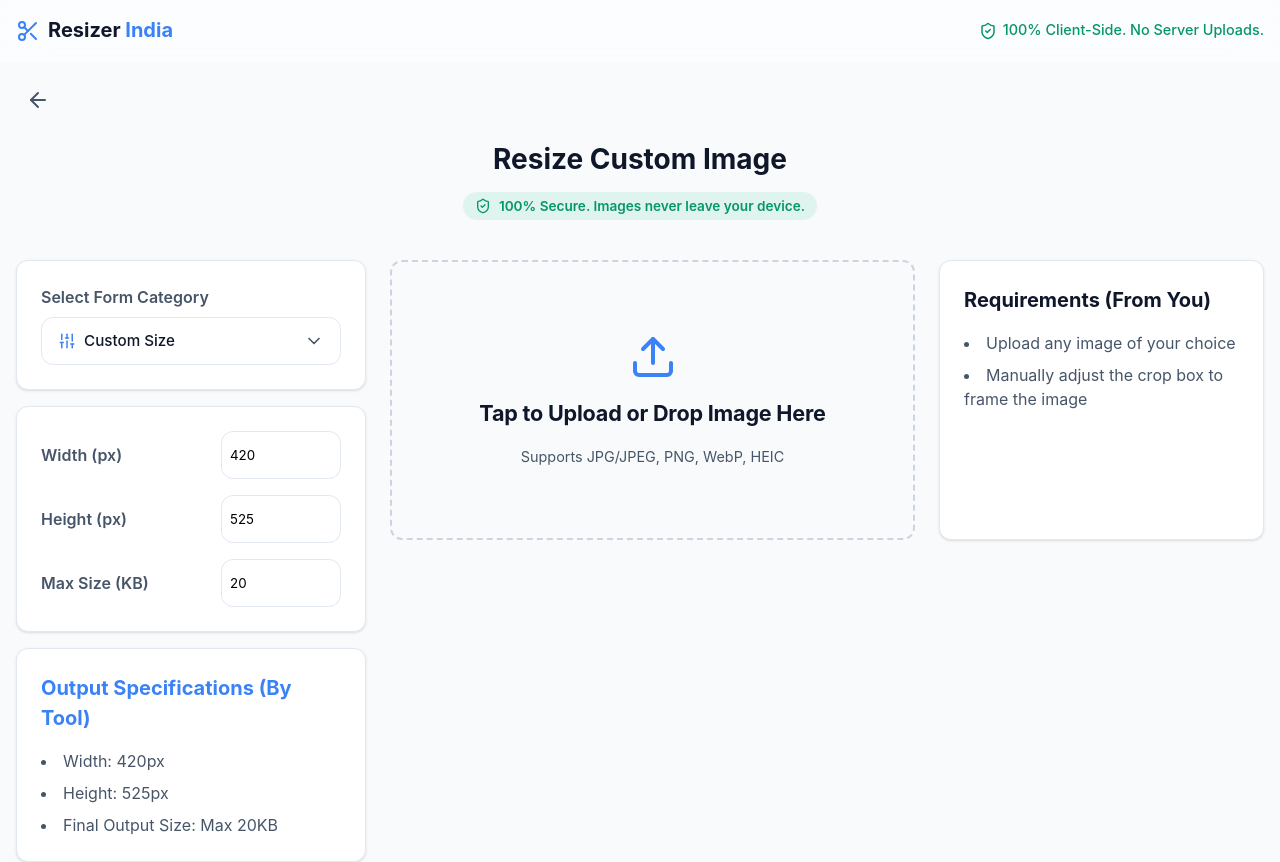
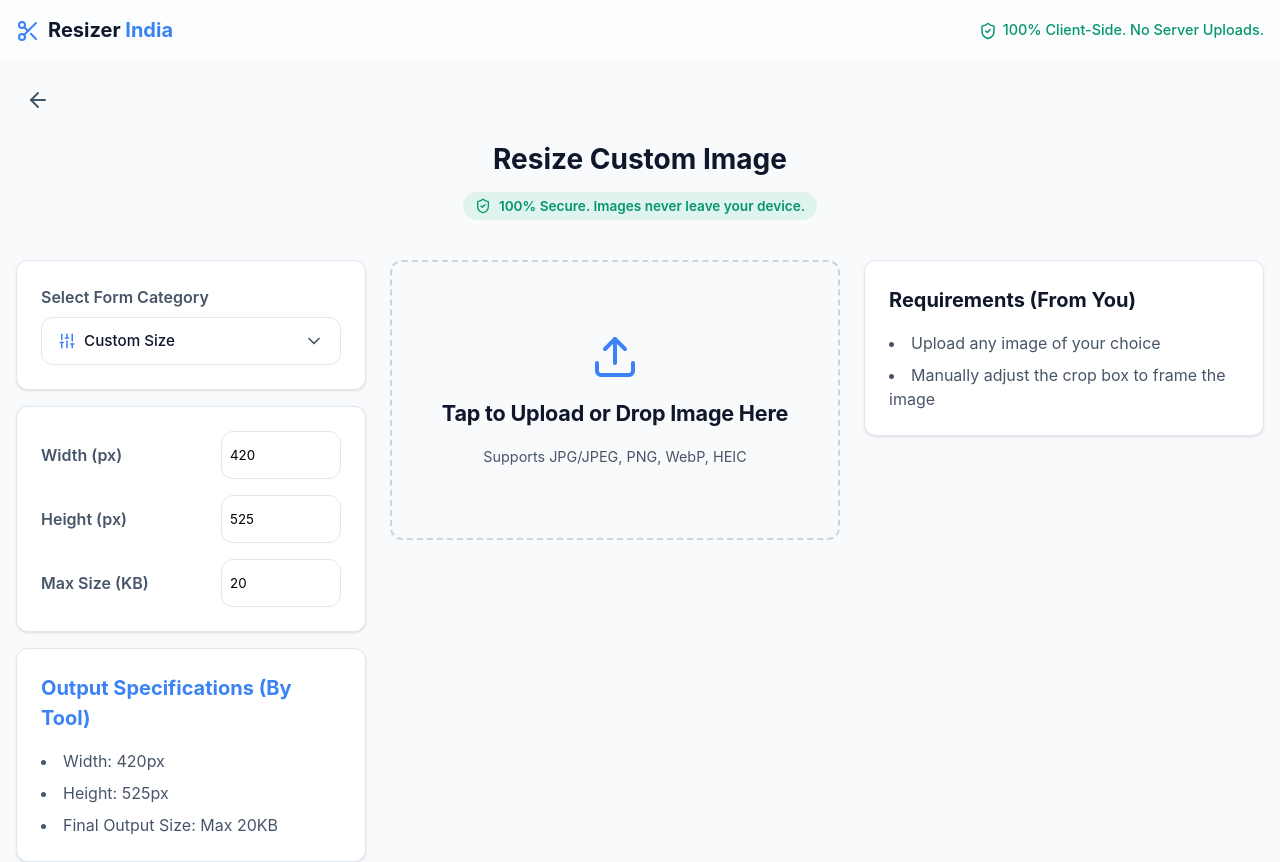
Before and after one commit to TechyNisarg/resizer-india, a React (Vite) app: page /custom-resizer in a window 1280 px wide. Shown: the top 862 px of the page. Built offline with nearby package versions, Linux system fonts and the light colour scheme; a web font is replaced by a local one.

Commit message:
style: adjust requirements card height and width to fit its content

```diff
--- a/src/pages/Home.tsx
+++ b/src/pages/Home.tsx
@@ -240,12 +240,12 @@ export const Home: React.FC = () => {
 
         <div className="main-content" style={{ display: 'flex', flexDirection: 'column', gap: '1.5rem', height: '100%', maxWidth: '1100px', width: '100%', margin: '0' }}>
           {!sourceImage ? (
-            <div style={{ display: 'flex', flexWrap: 'wrap', gap: '1.5rem', width: '100%', alignItems: 'stretch' }}>
-              <div style={{ flex: '1 1 500px', minWidth: '280px', maxWidth: '700px' }}>
+            <div style={{ display: 'flex', flexWrap: 'wrap', gap: '1.5rem', width: '100%', alignItems: 'flex-start' }}>
+              <div style={{ flex: '1 1 400px', minWidth: '280px', maxWidth: '700px' }}>
                 <Dropzone onImageLoad={loadImage} isProcessing={isProcessing} />
               </div>
               {userRequirements.length > 0 && (
-                <div className="card" style={{ flex: '1 1 300px', minWidth: '280px', maxWidth: '400px' }}>
+                <div className="card" style={{ flex: '0 1 auto', minWidth: '280px', maxWidth: '400px', width: 'fit-content' }}>
                   <h2 style={{ fontSize: '1.25rem', marginBottom: '1rem', color: 'var(--text-primary)' }}>Requirements (From You)</h2>
                   <ul style={{ listStylePosition: 'inside', color: 'var(--text-secondary)', display: 'flex', flexDirection: 'column', gap: '0.5rem' }}>
                     {userRequirements.map((inst, idx) => (
```
